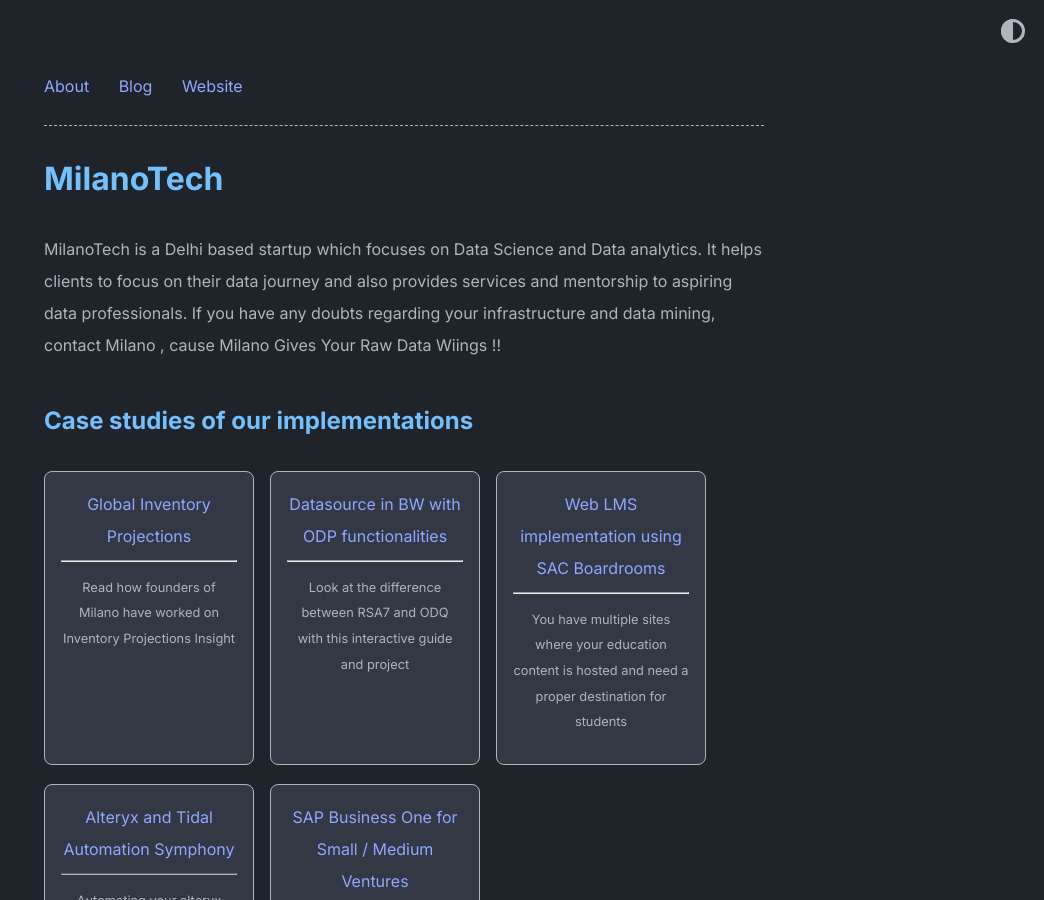
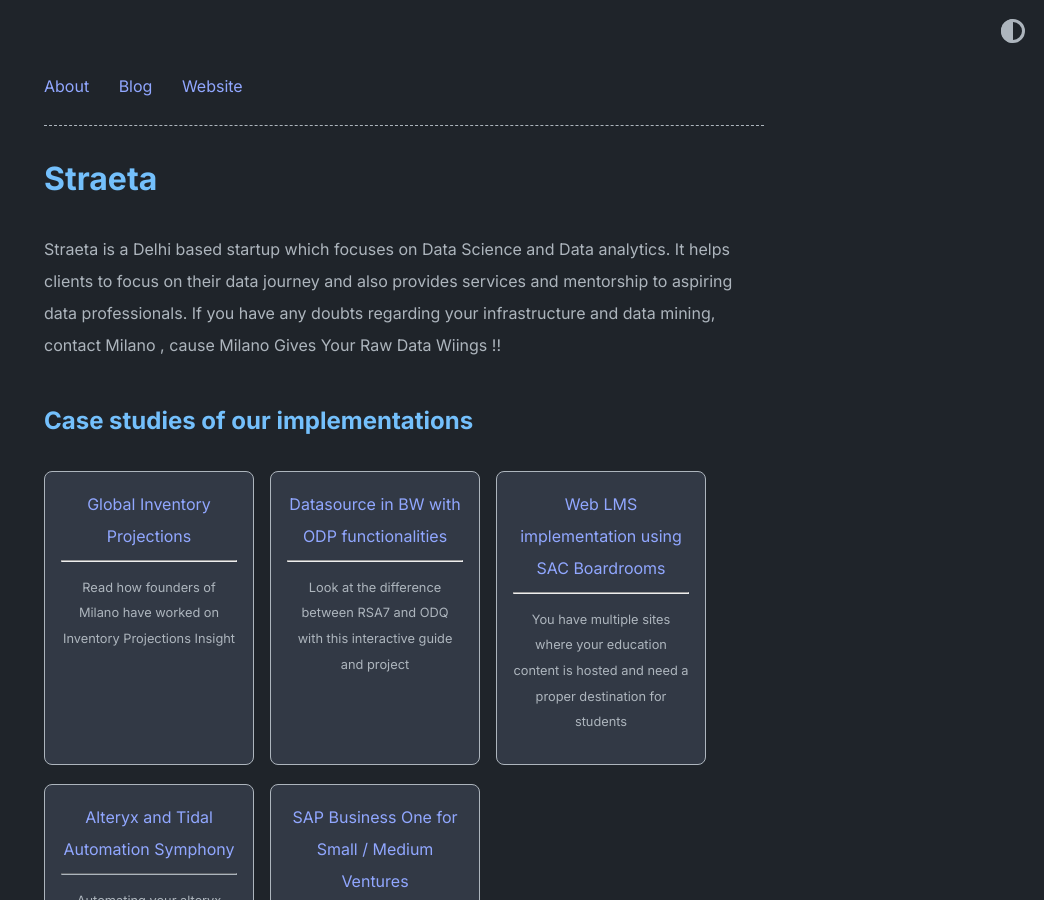
Before and after one commit to MilanoTech/milanotech.github.io, a Jekyll site: the page built from index.md, in a window 1280 px wide and 900 px high. Shown: the whole window, without its empty margins (236-1280 px from the left). Built offline with Jekyll 4.4.1, drawn with Linux system fonts in a browser that asks for light colours; some of the changed text lies outside the part shown.

Commit message:
Update _config.yml

```diff
--- a/_config.yml
+++ b/_config.yml
@@ -1,8 +1,8 @@
-title: MilanoTech
-author: MilanoTech
+title: Straeta
+author: Straeta
 #url: https://www.abhinavsaxena.com/moonwalk # root address of the site
 description: > # description of the site (multiple lines allowed)
-  MilanoTech is a Delhi based startup which focuses on Data Science and Data analytics.
+  Straeta is a Delhi based startup which focuses on Data Science and Data analytics.
   It helps clients to focus on their data journey and also provides services and mentorship to aspiring data professionals.
   If you have any doubts regarding your infrastructure and data mining, contact Milano , cause
   Milano Gives Your Raw Data Wiings !!
```
